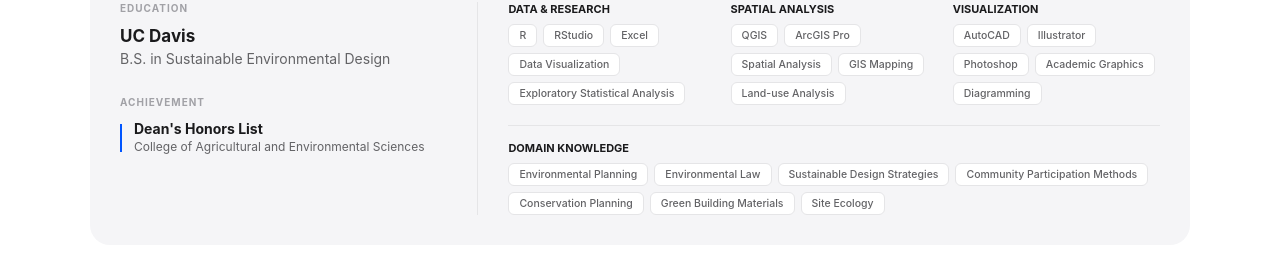
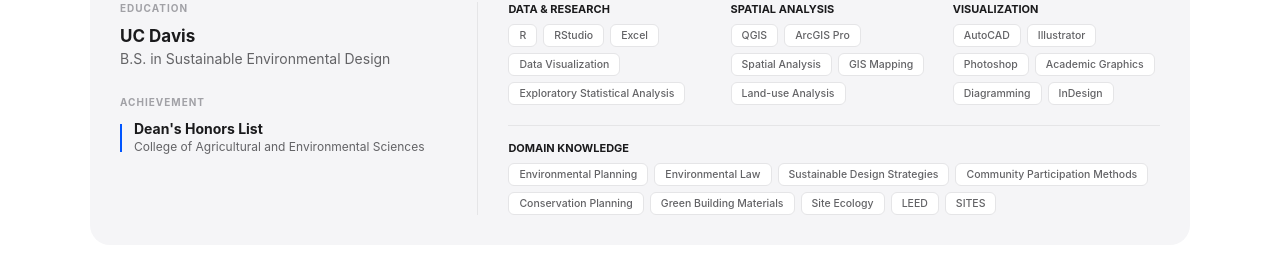
Before and after one commit to SidaShen98/SidaShen98.github.io, a plain HTML site: page index.html in a window 1280 px wide. Shown: the part 137-402 px from the top of the page. Drawn offline with Linux system fonts and the light colour scheme.

Commit message:
Update index.html

```diff
--- a/index.html
+++ b/index.html
@@ -145,7 +145,7 @@
           <span class="skill-title">Visualization</span>
           <div class="badge-list">
             <span class="badge">AutoCAD</span> <span class="badge">Illustrator</span> <span class="badge">Photoshop</span>
-            <span class="badge">Academic Graphics</span> <span class="badge">Diagramming</span>
+            <span class="badge">Academic Graphics</span> <span class="badge">Diagramming</span> <span class="badge">InDesign</span>
           </div>
         </div>
       </div>
@@ -155,7 +155,7 @@
         <div class="badge-list">
           <span class="badge">Environmental Planning</span> <span class="badge">Environmental Law</span>
           <span class="badge">Sustainable Design Strategies</span> <span class="badge">Community Participation Methods</span>
-          <span class="badge">Conservation Planning</span> <span class="badge">Green Building Materials</span> <span class="badge">Site Ecology</span>
+          <span class="badge">Conservation Planning</span> <span class="badge">Green Building Materials</span> <span class="badge">Site Ecology</span> <span class="badge">LEED</span> <span class="badge">SITES</span>
         </div>
       </div>
 
```
